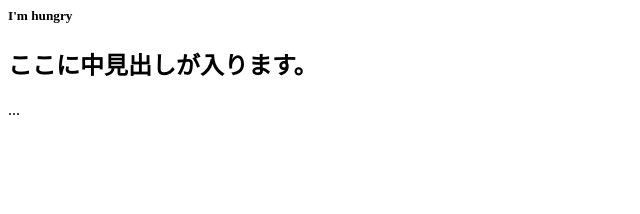
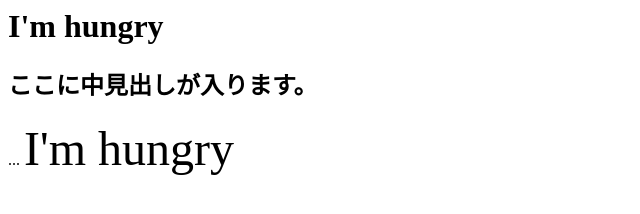
Before and after one commit to BBB365/test, a plain HTML site: page index.html in a window 1280 px wide. Shown: the whole page, without its empty margins (0-640 px from the left). Drawn offline with Linux system fonts and the light colour scheme.

Commit message:
Update index.html

```diff
--- a/index.html
+++ b/index.html
@@ -1,4 +1,5 @@
 <main>
-<h5>I'm hungry</h5>
+<h1>I'm hungry</h1>
 </main>
 <H2>ここに中見出しが入ります。</H2>...
+<font size="7">I'm hungry</font>
```
